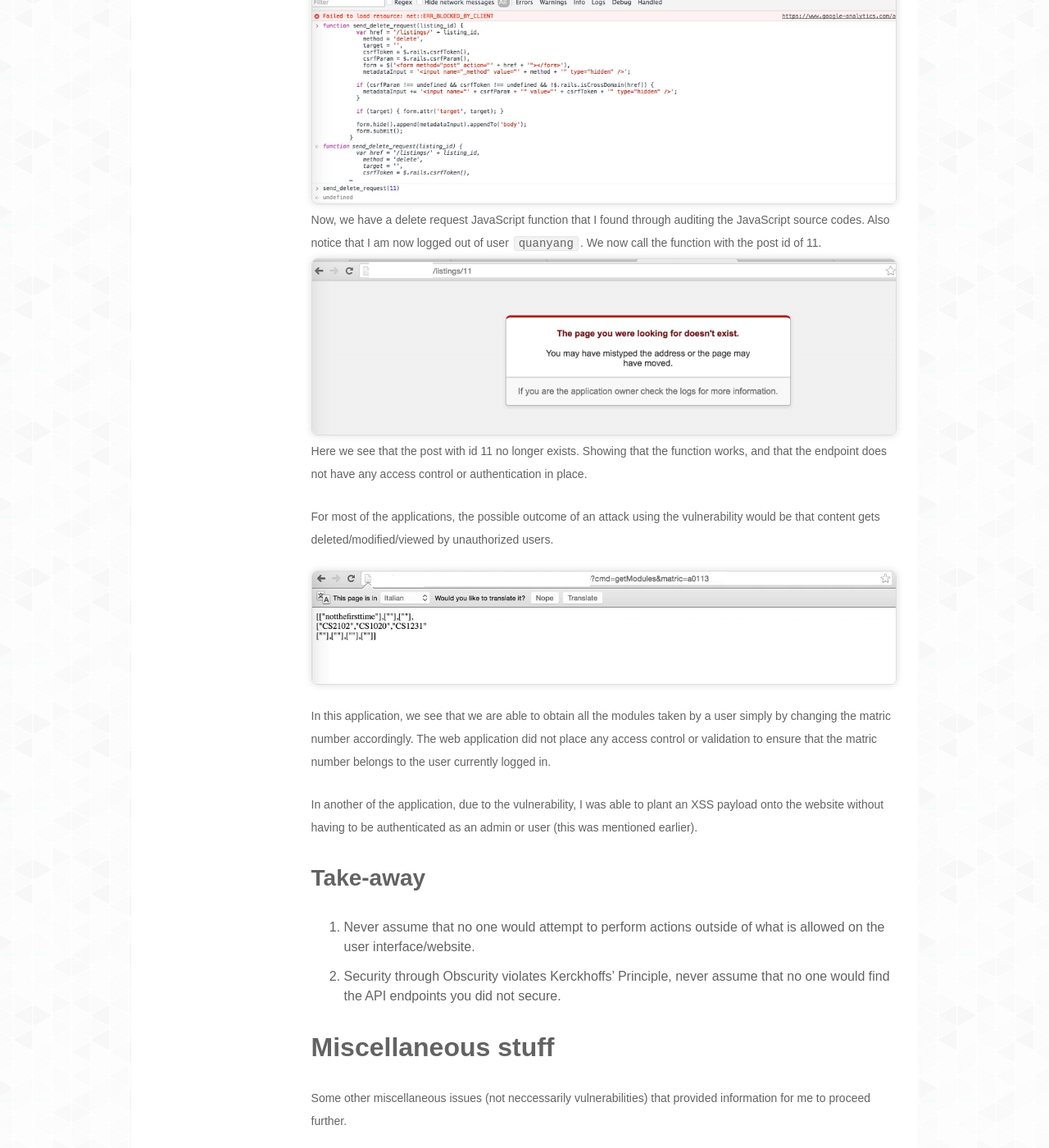
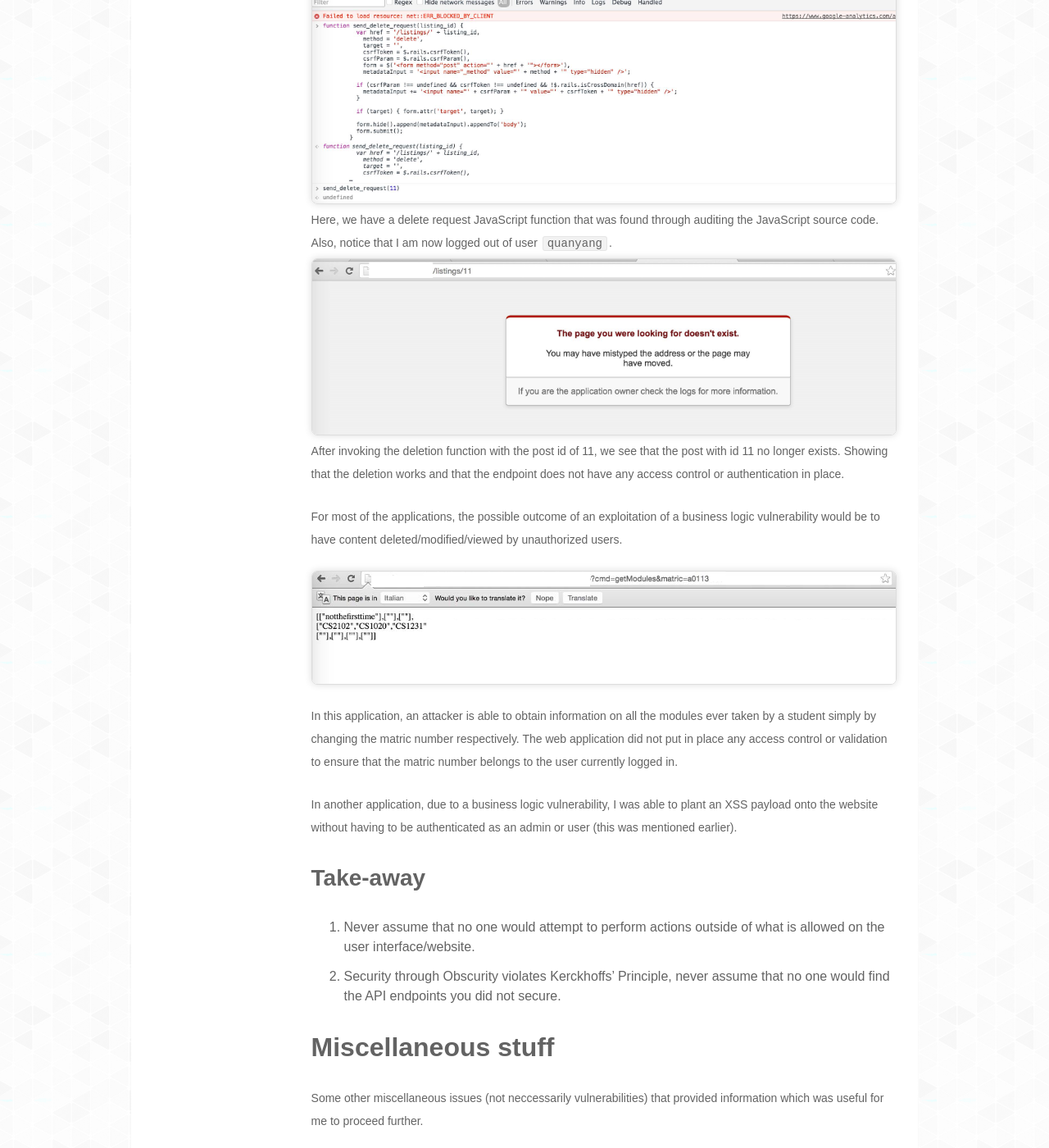
Before and after one commit to quanyang/quanyang.github.io, a Jekyll site: the page built from _posts/blog/2016-04-22-defense-of-the-applications.md, in a window 1280 px wide and 1400 px high, scrolled down 5615 px. Shown: the whole window at 82% size. Built offline with Jekyll 4.4.1, drawn with Linux system fonts in a browser that asks for light colours; nearby versions of some CDN libraries; comment, search, counter and statistics services are not loaded.

Commit message:
Correcting my language again

```diff
--- a/_posts/blog/2016-04-22-defense-of-the-applications.md
+++ b/_posts/blog/2016-04-22-defense-of-the-applications.md
@@ -76,24 +76,24 @@ The following is an example using one of the 12 application:
 ![](/resources/images/dota/bl1.png)
 Here, we are looking at a post made by `quanyang` with the post id of 11.
 ![](/resources/images/dota/bl2.png)
-Now, we have a delete request JavaScript function that I found through auditing the JavaScript source codes. Also notice that I am now logged out of user `quanyang`. We now call the function with the post id of 11.
+Here, we have a delete request JavaScript function that was found through auditing the JavaScript source code. Also, notice that I am now logged out of user `quanyang`.
 ![](/resources/images/dota/bl3.png)
-Here we see that the post with id 11 no longer exists. Showing that the function works, and that the endpoint does not have any access control or authentication in place.
+After invoking the deletion function with the post id of 11, we see that the post with id 11 no longer exists. Showing that the deletion works and that the endpoint does not have any access control or authentication in place.
 
-For most of the applications, the possible outcome of an attack using the vulnerability would be that content gets deleted/modified/viewed by unauthorized users.
+For most of the applications, the possible outcome of an exploitation of a business logic vulnerability would be to have content deleted/modified/viewed by unauthorized users.
 
 ![](/resources/images/dota/bl4.png)
 
-In this application, we see that we are able to obtain all the modules taken by a user simply by changing the matric number accordingly. The web application did not place any access control or validation to ensure that the matric number belongs to the user currently logged in.
+In this application, an attacker is able to obtain information on all the modules ever taken by a student simply by changing the matric number respectively. The web application did not put in place any access control or validation to ensure that the matric number belongs to the user currently logged in.
 
-In another of the application, due to the vulnerability, I was able to plant an XSS payload onto the website without having to be authenticated as an admin or user (this was mentioned earlier).
+In another application, due to a business logic vulnerability, I was able to plant an XSS payload onto the website without having to be authenticated as an admin or user (this was mentioned earlier).
 
 ## Take-away
 1. Never assume that no one would attempt to perform actions outside of what is allowed on the user interface/website.
 2. Security through Obscurity violates Kerckhoffs' Principle, never assume that no one would find the API endpoints you did not secure.
 
 # Miscellaneous stuff
-Some other miscellaneous issues (not neccessarily vulnerabilities) that provided information for me to proceed further.
+Some other miscellaneous issues (not neccessarily vulnerabilities) that provided information which was useful for me to proceed further.
 
 ### Directory Enumeration
 ![](/resources/images/dota/DE.png){: width="400px"}
```
